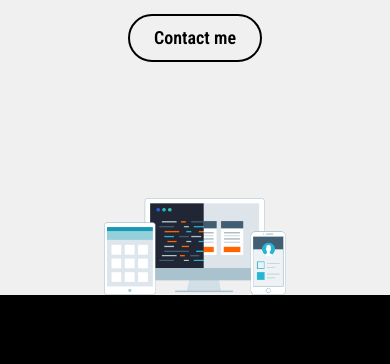
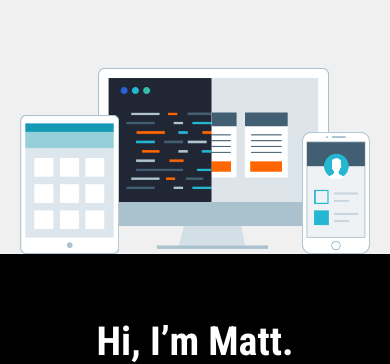
Before and after one commit to BenjaminRasoli/portfolioschool, a React (Vite) app: page / in a window 390 px wide. Shown: the part 692-1056 px from the top of the page. Built offline with nearby package versions, Linux system fonts and the light colour scheme; no server answers.

Commit message:
fixed responsive

```diff
--- a/src/components/Hero.tsx
+++ b/src/components/Hero.tsx
@@ -3,7 +3,7 @@ import ComputerPhone from "../assets/images/membership-website-infographic.png";
 
 function Hero() {
   return (
-    <section className="p-container pb-0 flex flex-col justify-center items-center w-full">
+    <section className="ssm:p-container ssm:pb-0 flex flex-col justify-center items-center w-full">
       <div className="text-center space-y-6 p-10">
         <h1 className="text-h1 font-eurostile">Lorem, Ipsum Dolor Sit Amet</h1>
         <p className="text-p">
@@ -24,7 +24,7 @@ function Hero() {
         </div>
       </div>
 
-      <div className="mt-24 flex justify-center w-full px-10">
+      <div className="mt-24 flex justify-center w-full ssm:px-10 px-5">
         <img
           src={ComputerPhone}
           alt="computer phone image"
```
